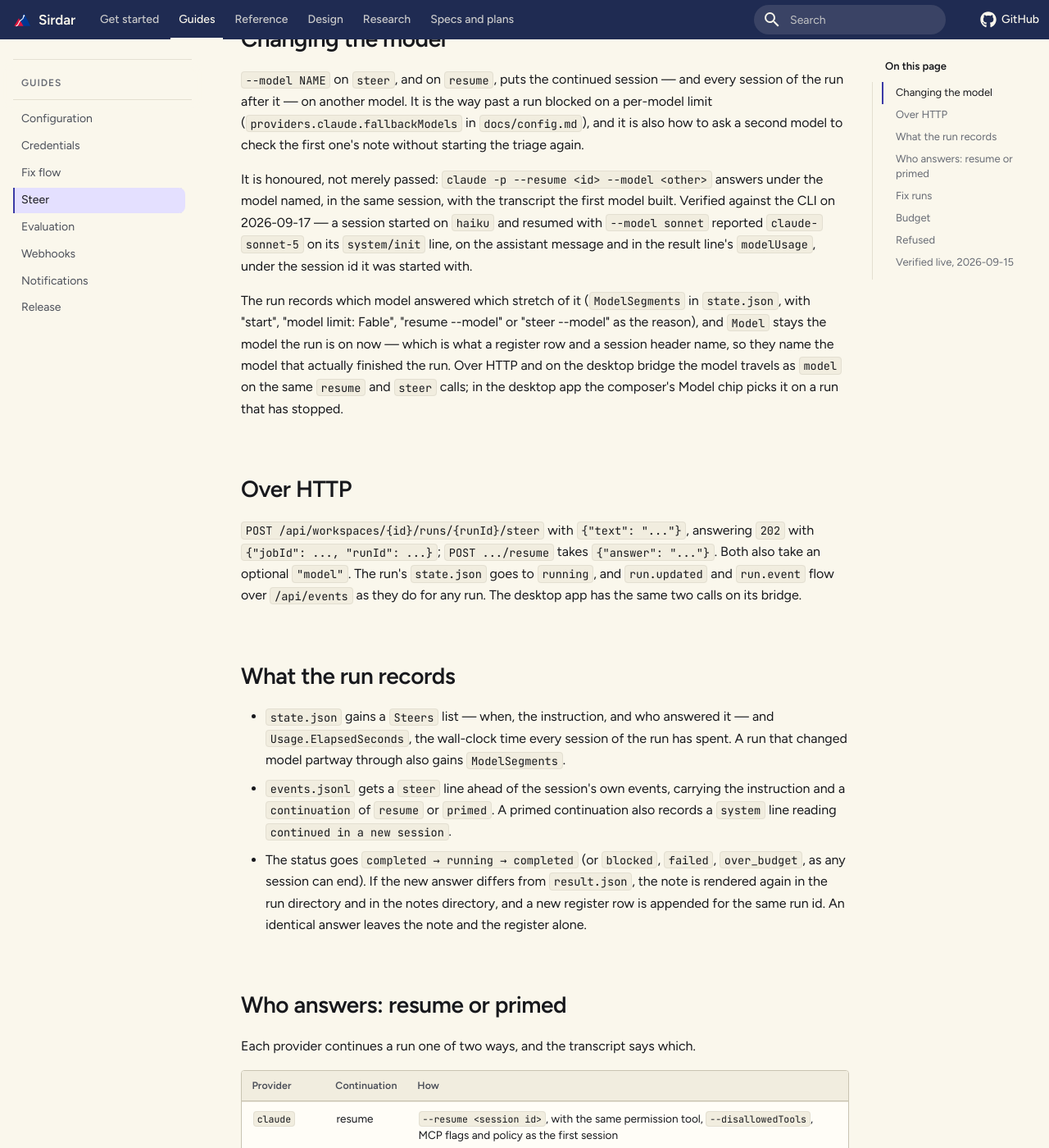
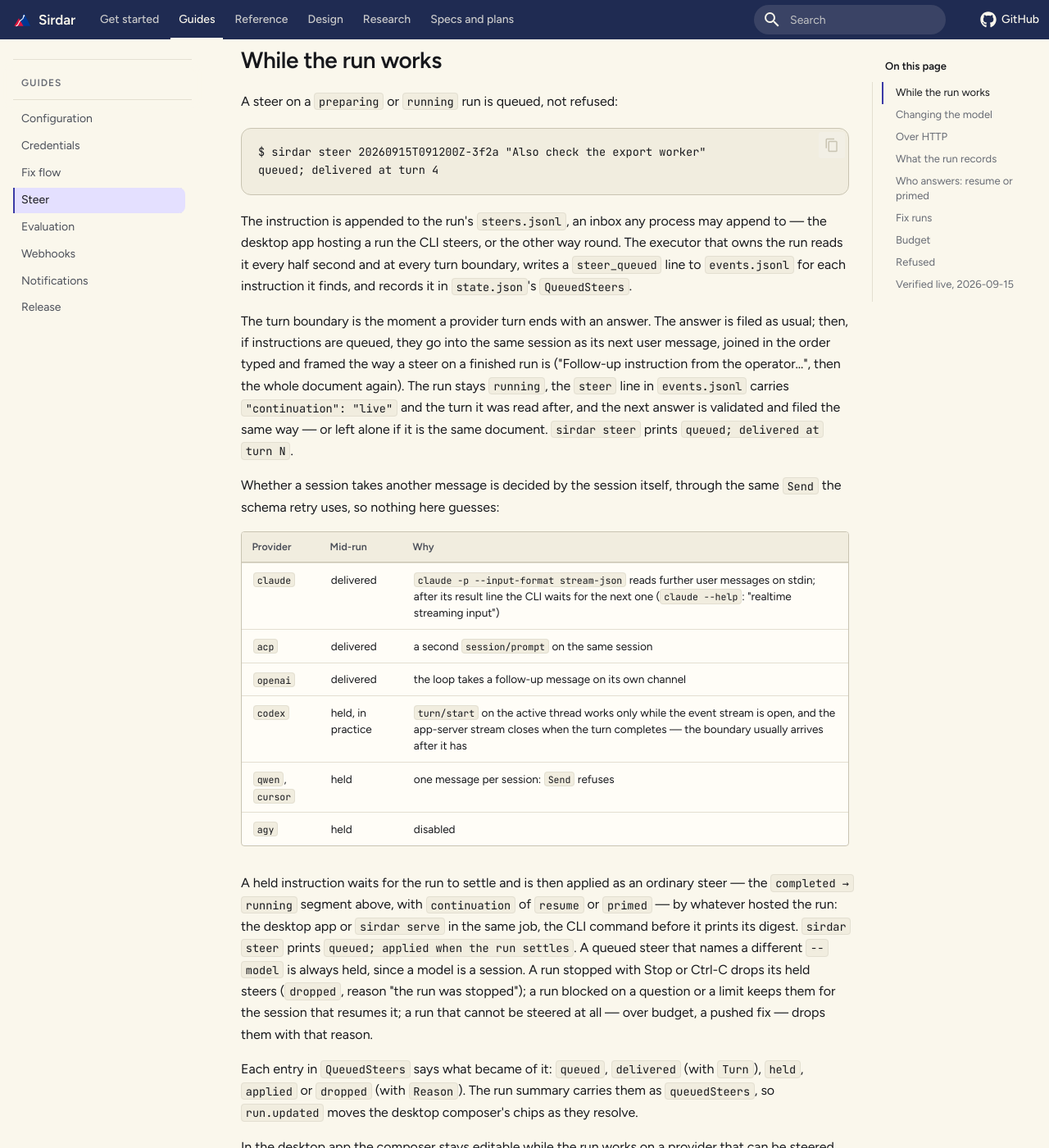
Before and after one commit to srivathsanvenkateswaran/Sirdar, an MkDocs documentation site: the page built from docs/steer.md, in a window 1280 px wide and 1400 px high, scrolled down 580 px. Shown: the whole window at 82% size. Built offline with MkDocs 1.6.1 and Material for MkDocs 9.7.7, drawn with Linux system fonts in a browser that asks for light colours; comment, search, counter and statistics services are not loaded; some of the changed text lies outside the part shown.

Commit message:
docs: steer on a working run — the queue, the turn boundary, which providers deliver mid-run

````diff
--- a/docs/steer.md
+++ b/docs/steer.md
@@ -13,7 +13,61 @@ sirdar steer 20260915T091200Z-3f2a "Read it again, carefully" --model claude-opu
 
 `sirdar resume` is for a run that stopped and is waiting — a question, a rate limit, an
 interrupt. `sirdar steer` is for a run that is done and that you want more from. A blocked run
-can be steered too; the instruction is then what the agent gets instead of an answer.
+can be steered too; the instruction is then what the agent gets instead of an answer. A run that
+is still working takes the instruction into a queue instead of refusing it (below).
+
+## While the run works
+
+A steer on a `preparing` or `running` run is queued, not refused:
+
+```
+$ sirdar steer 20260915T091200Z-3f2a "Also check the export worker"
+queued; delivered at turn 4
+```
+
+The instruction is appended to the run's `steers.jsonl`, an inbox any process may append to —
+the desktop app hosting a run the CLI steers, or the other way round. The executor that owns the
+run reads it every half second and at every turn boundary, writes a `steer_queued` line to
+`events.jsonl` for each instruction it finds, and records it in `state.json`'s `QueuedSteers`.
+
+The turn boundary is the moment a provider turn ends with an answer. The answer is filed as
+usual; then, if instructions are queued, they go into the same session as its next user message,
+joined in the order typed and framed the way a steer on a finished run is ("Follow-up
+instruction from the operator…", then the whole document again). The run stays `running`, the
+`steer` line in `events.jsonl` carries `"continuation": "live"` and the turn it was read after,
+and the next answer is validated and filed the same way — or left alone if it is the same
+document. `sirdar steer` prints `queued; delivered at turn N`.
+
+Whether a session takes another message is decided by the session itself, through the same
+`Send` the schema retry uses, so nothing here guesses:
+
+| Provider | Mid-run | Why |
+|---|---|---|
+| `claude` | delivered | `claude -p --input-format stream-json` reads further user messages on stdin; after its result line the CLI waits for the next one (`claude --help`: "realtime streaming input") |
+| `acp` | delivered | a second `session/prompt` on the same session |
+| `openai` | delivered | the loop takes a follow-up message on its own channel |
+| `codex` | held, in practice | `turn/start` on the active thread works only while the event stream is open, and the app-server stream closes when the turn completes — the boundary usually arrives after it has |
+| `qwen`, `cursor` | held | one message per session: `Send` refuses |
+| `agy` | held | disabled |
+
+A held instruction waits for the run to settle and is then applied as an ordinary steer — the
+`completed → running` segment above, with `continuation` of `resume` or `primed` — by whatever
+hosted the run: the desktop app or `sirdar serve` in the same job, the CLI command before it
+prints its digest. `sirdar steer` prints `queued; applied when the run settles`. A queued steer
+that names a different `--model` is always held, since a model is a session. A run stopped
+with Stop or Ctrl-C drops its held steers (`dropped`, reason "the run was stopped"); a run
+blocked on a question or a limit keeps them for the session that resumes it; a run that cannot
+be steered at all — over budget, a pushed fix — drops them with that reason.
+
+Each entry in `QueuedSteers` says what became of it: `queued`, `delivered` (with `Turn`),
+`held`, `applied` or `dropped` (with `Reason`). The run summary carries them as `queuedSteers`,
+so `run.updated` moves the desktop composer's chips as they resolve.
+
+In the desktop app the composer stays editable while the run works on a provider that can be
+steered. Enter queues what is typed; the round button stays Stop. A row of chips above the box
+lists the newest few queued steers with `queued for the next turn`, `delivered at turn N`,
+`waiting for the run to finish` or `not delivered: …`, and the transcript shows each one as a
+"you" card at the point the agent read it.
 
 ## Changing the model
 
@@ -38,7 +92,10 @@ composer's Model chip picks it on a run that has stopped.
 ## Over HTTP
 
 `POST /api/workspaces/{id}/runs/{runId}/steer` with `{"text": "..."}`, answering `202` with
-`{"jobId": ..., "runId": ...}`; `POST .../resume` takes `{"answer": "..."}`. Both also take an
+`{"jobId": ..., "runId": ...}` — or, on a run that is still working, `{"jobId": "", "runId":
+..., "queued": true}`, since the executor already running it takes the instruction and no job
+starts. The desktop bridge's `Steer` returns an empty job id for the same case.
+`POST .../resume` takes `{"answer": "..."}`. Both also take an
 optional `"model"`. The run's `state.json` goes to `running`, and `run.updated` and `run.event`
 flow over `/api/events` as they do for any run. The desktop app has the same two calls on its
 bridge.
@@ -49,7 +106,9 @@ bridge.
   `Usage.ElapsedSeconds`, the wall-clock time every session of the run has spent. A run that
   changed model partway through also gains `ModelSegments`.
 - `events.jsonl` gets a `steer` line ahead of the session's own events, carrying the instruction
-  and a `continuation` of `resume` or `primed`. A primed continuation also records a `system` line
+  and a `continuation` of `resume` or `primed` — or `live`, with `turns`, for one delivered into
+  a working session. A steer typed while the run worked also leaves `steer_queued` and, when it
+  had to wait for the run to settle, `steer_held`. A primed continuation also records a `system` line
   reading `continued in a new session`.
 - The status goes `completed → running → completed` (or `blocked`, `failed`, `over_budget`, as any
   session can end). If the new answer differs from `result.json`, the note is rendered again in
````
Also changed, not shown: other parts of docs/steer.md (+0 -1 lines), CHANGELOG.md (+10 -0 lines).
